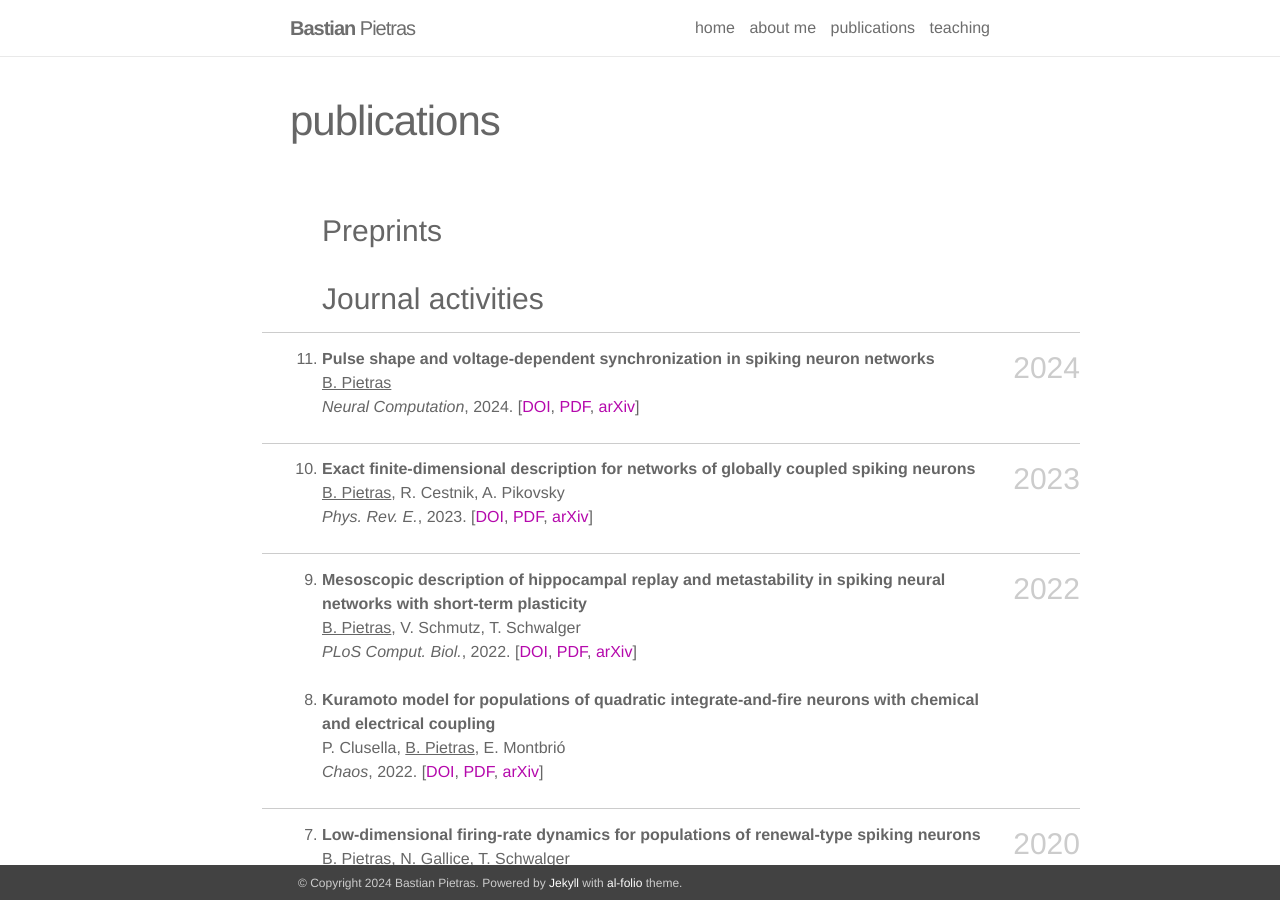
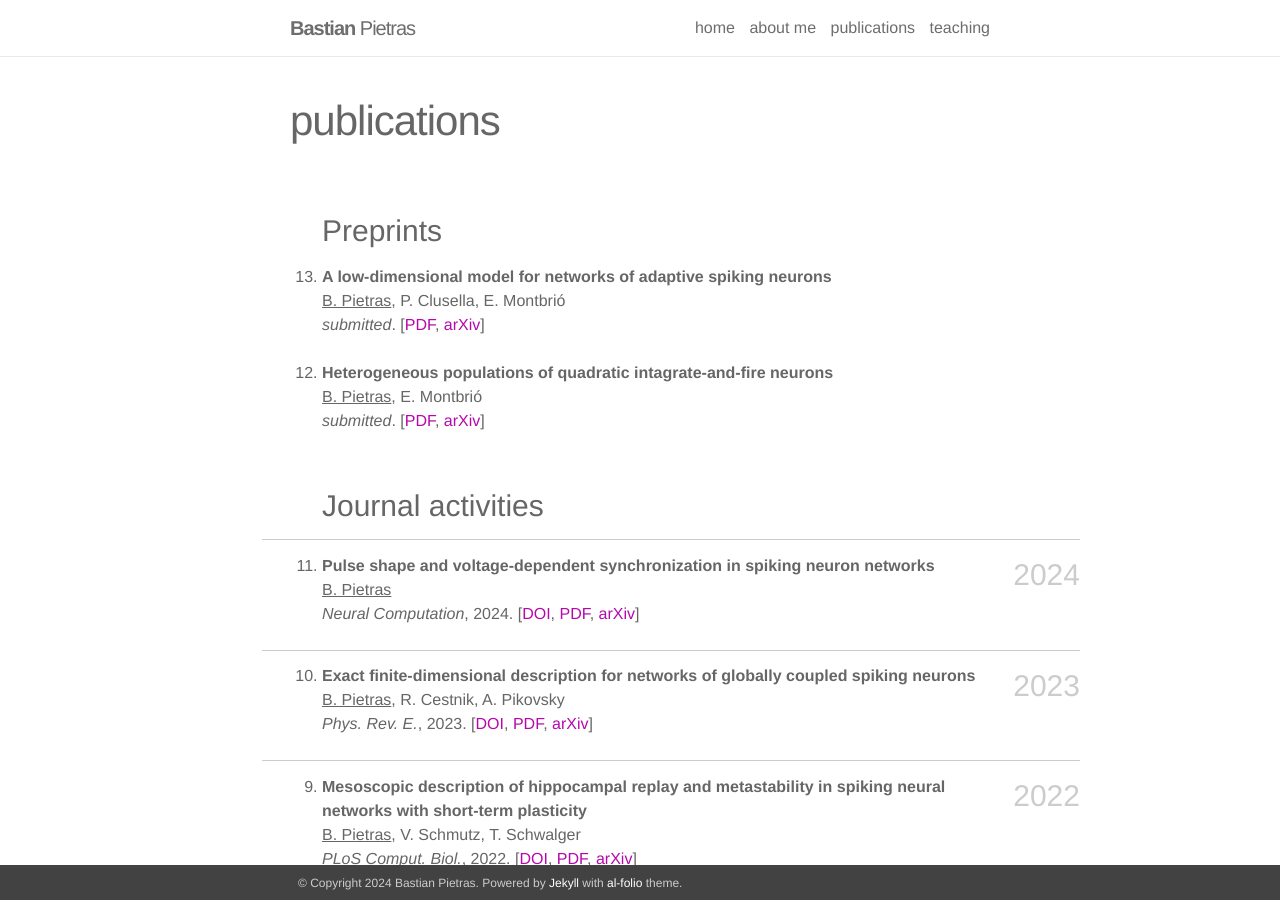
Before and after one commit to BastianPietras/bastianpietras.github.io, a Jekyll site: the page built from _pages/publications.md, in a window 1280 px wide and 900 px high. Built offline with Jekyll 4.4.1, drawn with Linux system fonts in a browser that asks for light colours.

Commit message:
Update publications.md

```diff
--- a/_pages/publications.md
+++ b/_pages/publications.md
@@ -8,6 +8,14 @@ title: publications
 <ol reversed>
 
   <h3>Preprints</h3>
+
+   <li> <strong>A low-dimensional model for networks of adaptive spiking neurons</strong><br/>
+      <ins>B. Pietras</ins>, P. Clusella, E. Montbri&oacute; <br/>
+      <em>submitted</em>. [<a href="https://bastianpietras.github.io/files/2024_PCM.pdf" target="_self">PDF</a>, <a href=" " target="_self">arXiv</a>]</li><br/>
+
+  <li> <strong>Heterogeneous populations of quadratic intagrate-and-fire neurons</strong><br/>
+      <ins>B. Pietras</ins>, E. Montbri&oacute; <br/>
+      <em>submitted</em>. [<a href="https://bastianpietras.github.io/files/2024_PM.pdf" target="_self">PDF</a>, <a href=" " target="_self">arXiv</a>]</li><br/>
 
 
   <h3>Journal activities</h3>
```
